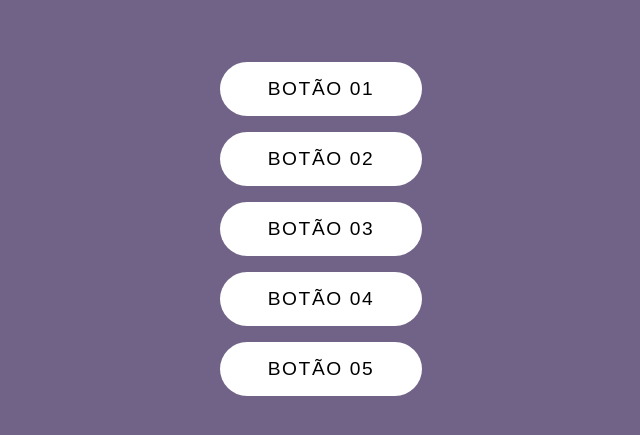
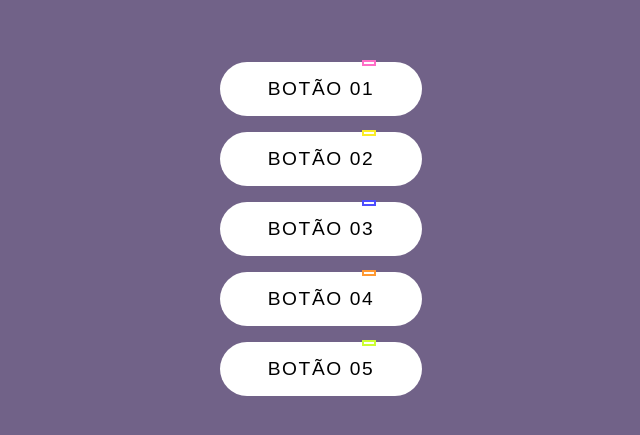
Before and after one commit to ikathllen/Botao, a plain HTML site: page botao.html in a window 1280 px wide. Shown: the part 171-606 px from the top of the page, 319-959 px from the left. Drawn offline with Linux system fonts and the light colour scheme.

Commit message:
adicionando detalhes nas bordas

```diff
--- a/botao.css
+++ b/botao.css
@@ -43,3 +43,19 @@ button span{
     position: relative;
     z-index: 1;
 }
+button i{
+    position: absolute;
+    inset: 0;
+    display: block;
+}
+button i::before{
+    content: "";
+    position: absolute;
+    width: 10px;
+    height: 2px;
+    left: 70%;
+    top: -2.3px;
+    border: 2px solid var(--clr);
+    background: #fff;
+    transition: 0.2s;
+}
```
